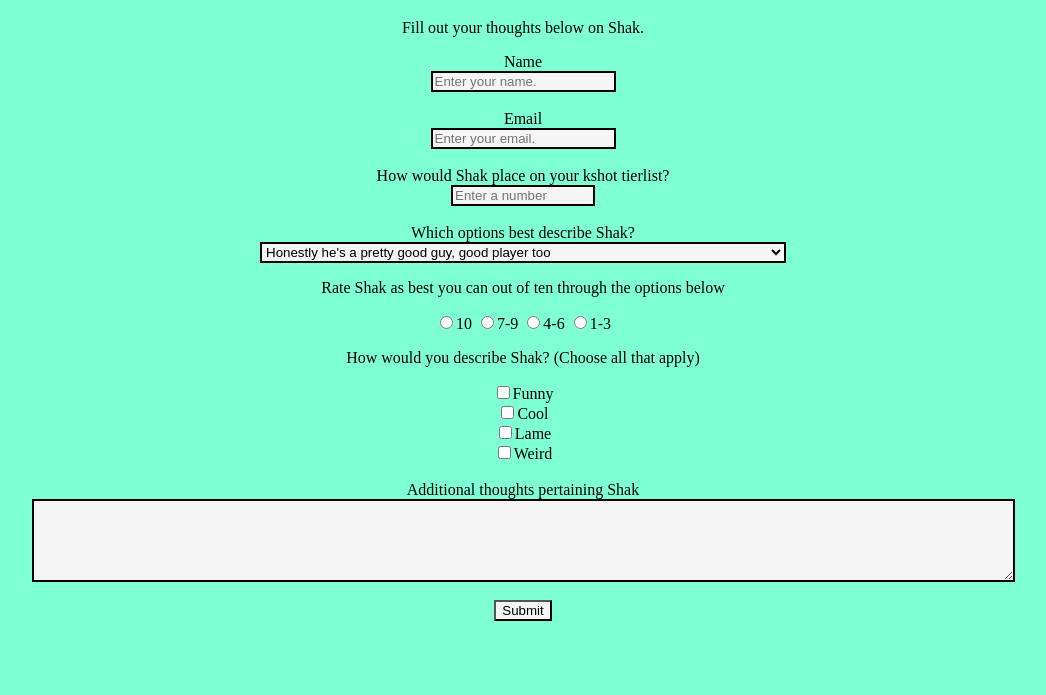
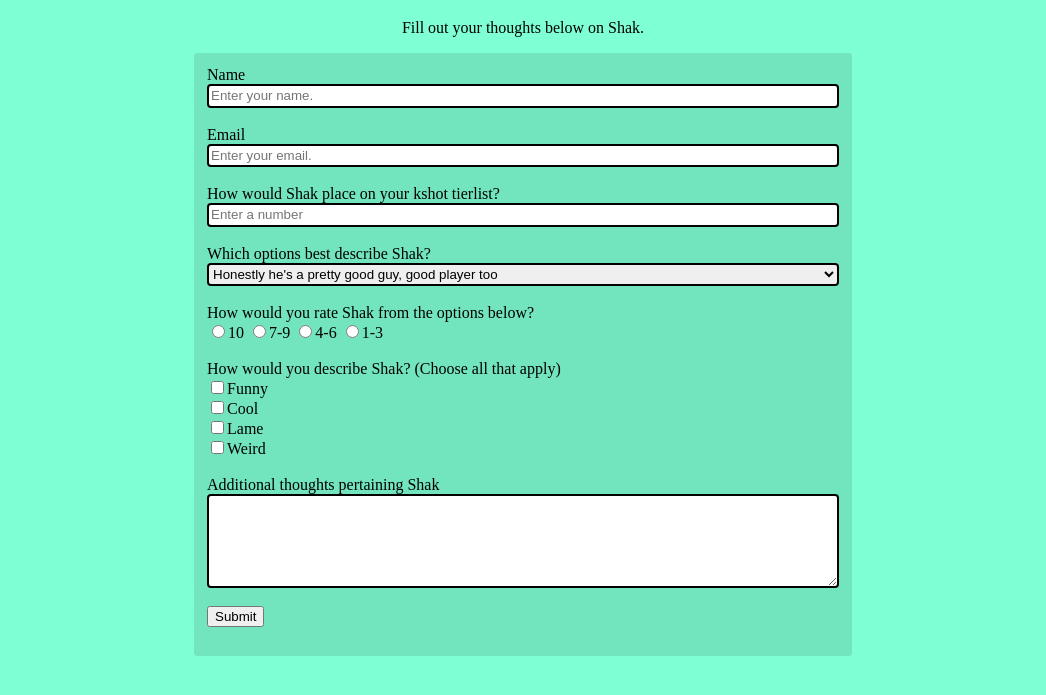
Before and after one commit to Shak-codes/codecamp-survey-project, a plain HTML site: page index.html in a window 1280 px wide. Shown: the part 47-742 px from the top of the page, without its empty margins (117-1163 px from the left). Drawn offline with Linux system fonts and the light colour scheme; a web font is replaced by a local one.

Commit message:
Updated form with new style

```diff
--- a/index.html
+++ b/index.html
@@ -13,10 +13,10 @@
 
     <body>
 
+        <!-- Description of form -->
+        <p id="description">Fill out your thoughts below on Shak.</p>
+
         <div id="form">
-
-            <!-- Description of form -->
-            <p id="description">Fill out your thoughts below on Shak.</p>
 
             <!-- Form -->
             <form id="survey-form">
@@ -43,19 +43,19 @@
                     <option value="bad-player">Not that good honestly, I'm better than him</option>
                     <option value="awful-player">He only wins because he gets carried by FTWin, practically nothing without that team</option>
                 </select>
-                <br>
+                <br><br>
 
                 <!-- Radio input -->
-                <p>Rate Shak as best you can out of ten through the options below</p>
 
+                <label id="radio-text">How would you rate Shak from the options below?</label><br>
                 <label id="amazing-skill"><input id="amazing-skill" name="skill-level" type="radio" value="10">10</label>
                 <label id="good-skill"><input id="good-skill" name="skill-level" type="radio" value="7-9">7-9</label>
                 <label id="decent-skill"><input id="decent-skill" name="skill-level" type="radio" value="4-6">4-6</label>
                 <label id="awful-skill"><input id="awful-skill" name="skill-level" type="radio" value="1-3">1-3</label>
+                <br><br>
 
                 <!-- Checkbox input -->
-                <p>How would you describe Shak? (Choose all that apply)</p>
-
+                <label id="checkbox-text">How would you describe Shak? (Choose all that apply)</label><br>
                 <label id="funny"><input id="funny" name="qualities" type="checkbox" value="funny">Funny</label><br>
                 <label id="cool"><input id="cool" name="qualities" type="checkbox" value="cool">Cool</label><br>
                 <label id="lame"><input id="lame" name="qualities" type="checkbox" value="lame">Lame</label><br>
--- a/survey.css
+++ b/survey.css
@@ -1,53 +1,61 @@
 @import url('https://fonts.googleapis.com/css?family=ABeeZee');
 
-* {
-    background-color: aquamarine;
+#title {
+    text-align: center;
+    color: black;
+}
+
+#description {
+    text-align: center;
+    color: black;
 }
 
 body {
+    background-color:aquamarine;
     font-family: ABeeZee;
-    text-align: center;
 }
 
-
-#description {
-    text-align: center;
+#form {
+    background-color: rgba(0, 0, 0, 0.1);
+    border-radius: 0.5%;
+    padding: 1%;
+    width: 50%;
+    height: auto;
+    margin-left: auto;
+    margin-right: auto;
 }
 
 #name {
-    height: auto;
     border: 2px solid black;
-    background-color: whitesmoke;
+    border-radius: 4px;
+    width: 100%;
+    height: 3%;
 }
 
 #email {
-    height: auto;
     border: 2px solid black;
-    background-color: whitesmoke;
+    border-radius: 4px;
+    width: 100%;
+    height: 3%;
 }
 
 #number {
-    height: auto;
     border: 2px solid black;
-    background-color: whitesmoke;
+    border-radius: 4px;
+    width: 100%;
+    height: 3%;
 }
 
 #dropdown {
-    height: auto;
     border: 2px solid black;
-    background-color: whitesmoke;
+    border-radius: 4px;
+    width: 100%;
+    height: 3%;
 }
 
 #additional-comments {
-    height: auto;
     border: 2px solid black;
-    background-color: whitesmoke;
+    border-radius: 4px;
+    width: 100%;
+    height: 12%;
 }
-
-#submit {
-    background-color: whitesmoke;
-}
-
-#submit:hover {
-    background-color:thistle;
-}
```
